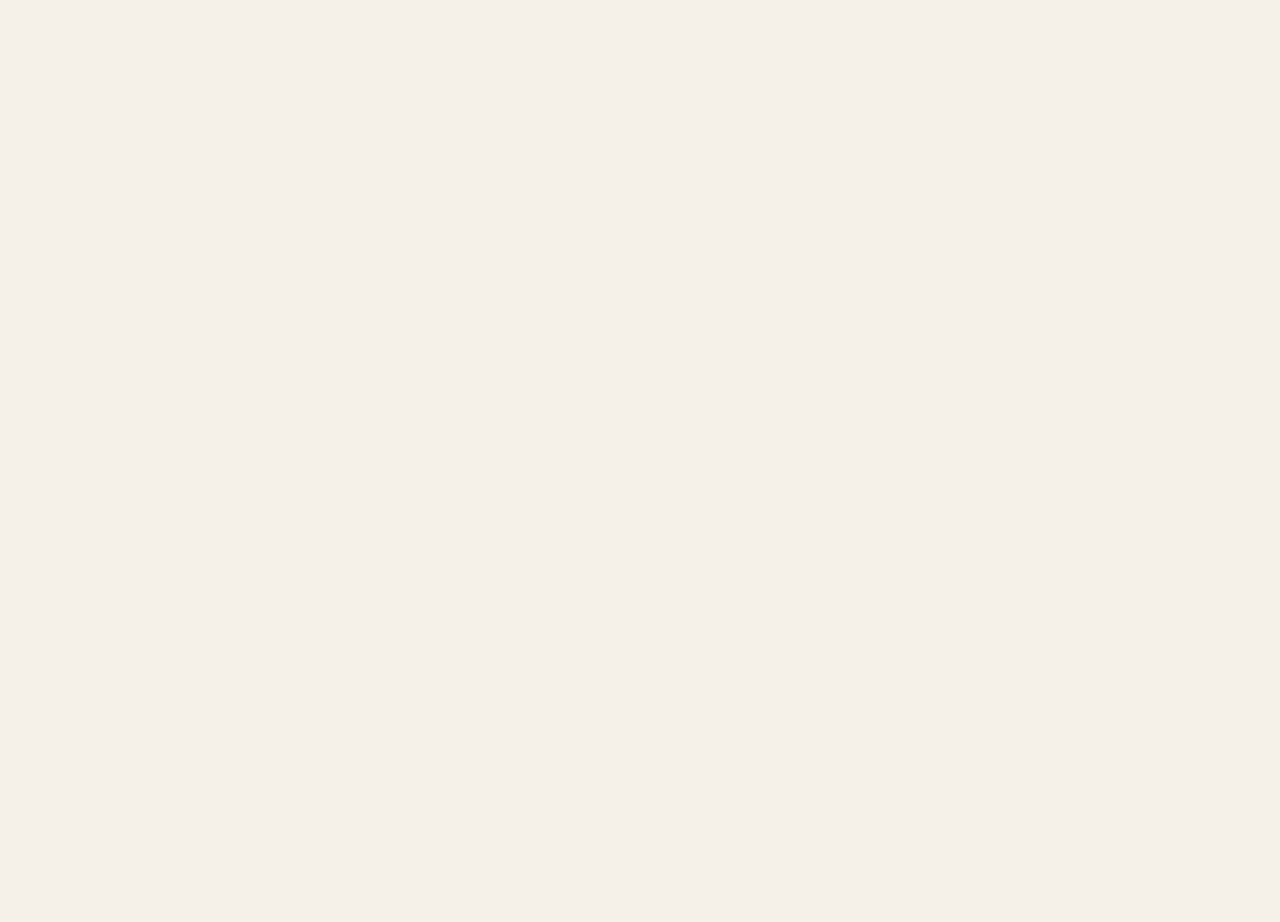
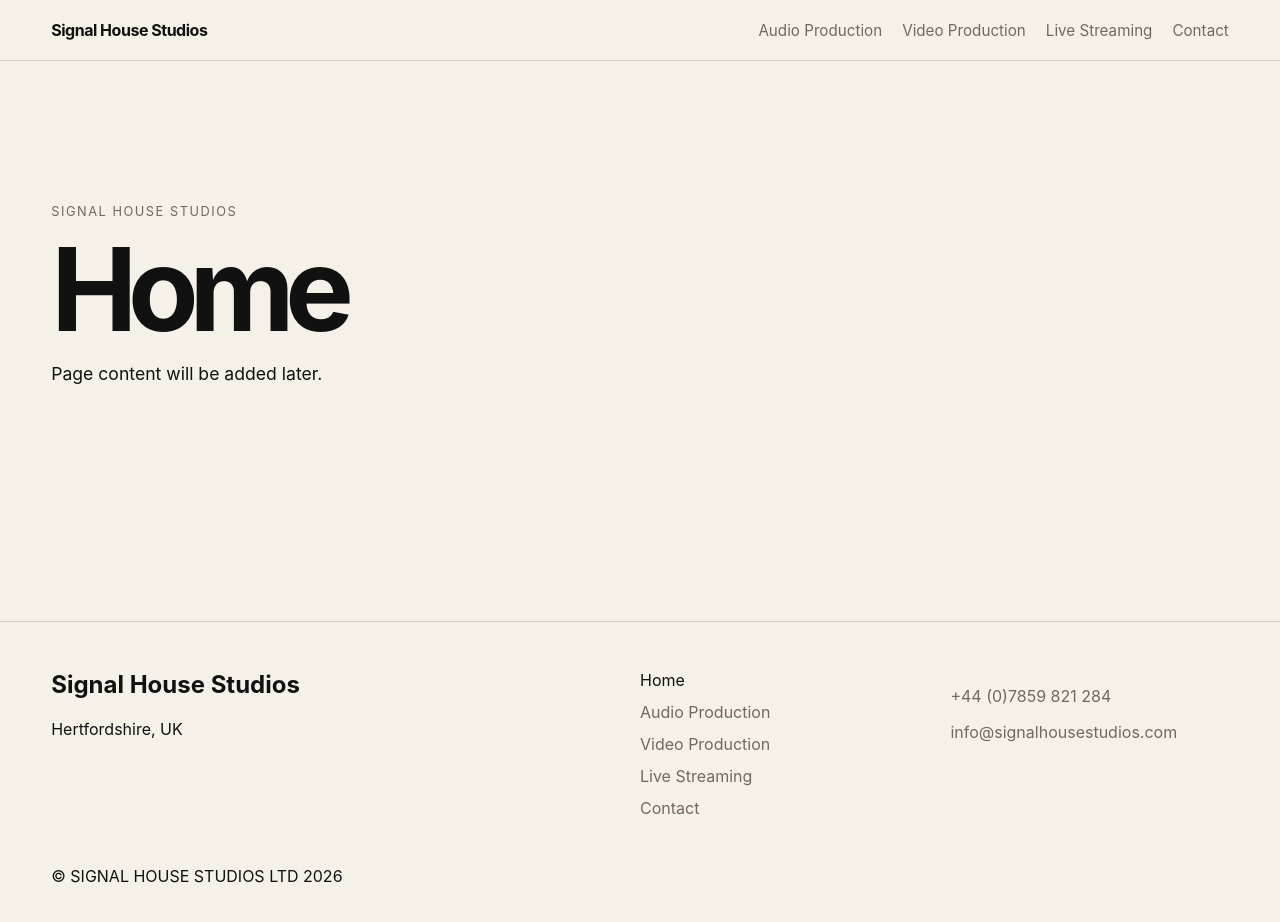
Before and after one commit to chrispthomas1990/signal-house-studios-website, a React (Vite) app: page / in a window 1280 px wide. Shown: the top 922 px of the page. Before the commit the page ends 800 px from the top, so only its background shows below. Built offline with nearby package versions, Linux system fonts and the light colour scheme.

Commit message:
Use hash routing for GitHub Pages

```diff
--- a/src/App.tsx
+++ b/src/App.tsx
@@ -1,4 +1,4 @@
-import { createBrowserRouter, RouterProvider } from "react-router-dom";
+import { HashRouter, Route, Routes } from "react-router-dom";
 import { Layout } from "./components/Layout";
 import { Home } from "./pages/Home";
 import { AudioProduction } from "./pages/AudioProduction";
@@ -6,42 +6,20 @@ import { VideoProduction } from "./pages/VideoProduction";
 import { LiveStreaming } from "./pages/LiveStreaming";
 import { Contact } from "./pages/Contact";
 
-const router = createBrowserRouter(
-  [
-    {
-      path: "/",
-      element: <Layout />,
-      children: [
-        {
-          index: true,
-          element: <Home />,
-        },
-        {
-          path: "audio-production",
-          element: <AudioProduction />,
-        },
-        {
-          path: "video-production",
-          element: <VideoProduction />,
-        },
-        {
-          path: "live-streaming",
-          element: <LiveStreaming />,
-        },
-        {
-          path: "contact",
-          element: <Contact />,
-        },
-      ],
-    },
-  ],
-  {
-    basename: "/signal-house-studios-website",
-  },
-);
-
 function App() {
-  return <RouterProvider router={router} />;
+  return (
+    <HashRouter>
+      <Routes>
+        <Route path="/" element={<Layout />}>
+          <Route index element={<Home />} />
+          <Route path="audio-production" element={<AudioProduction />} />
+          <Route path="video-production" element={<VideoProduction />} />
+          <Route path="live-streaming" element={<LiveStreaming />} />
+          <Route path="contact" element={<Contact />} />
+        </Route>
+      </Routes>
+    </HashRouter>
+  );
 }
 
 export default App;
```
